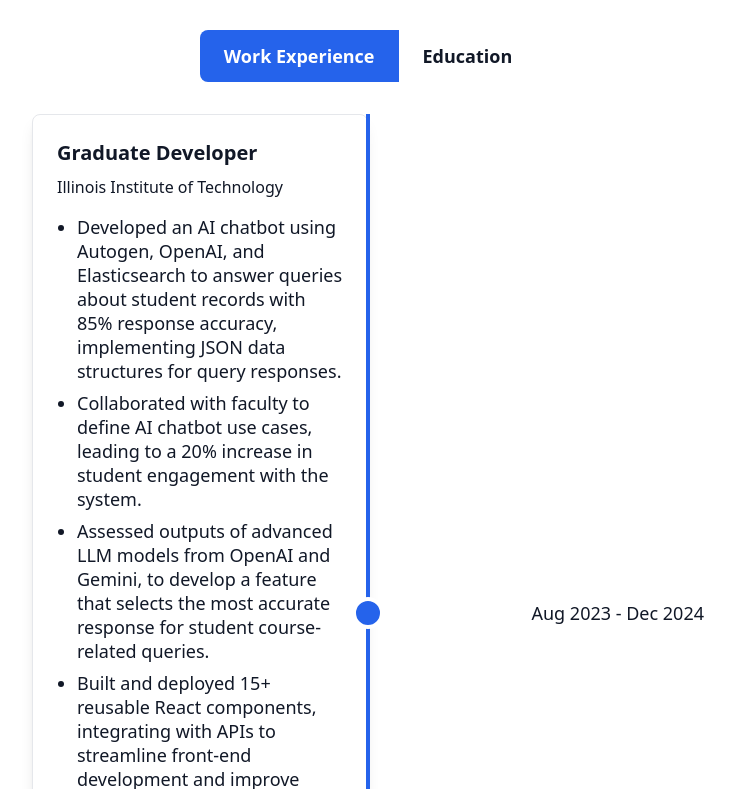
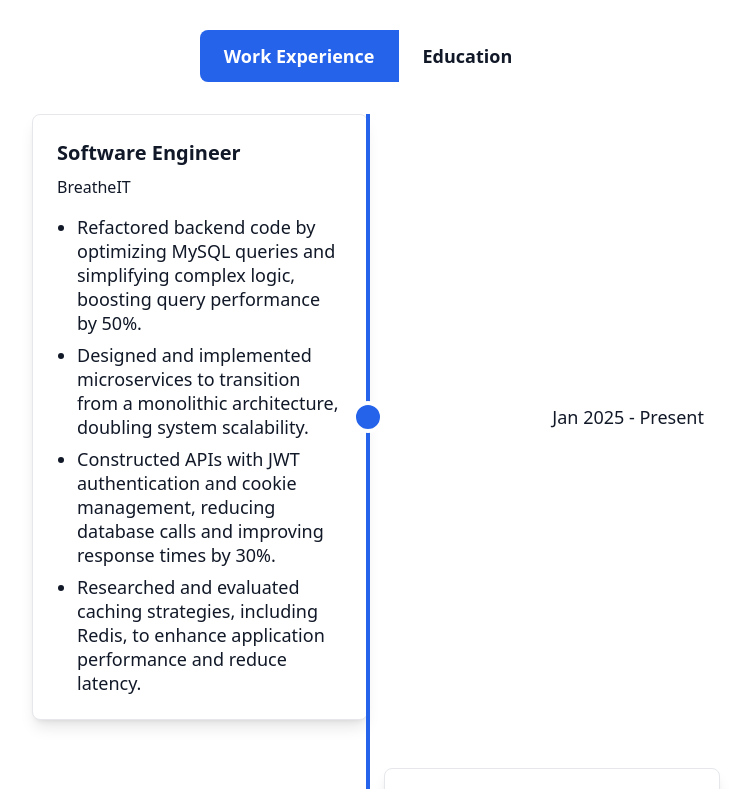
Before and after one commit to prakharnag/portfolio, a React (Vite) app: page / in a window 1280 px wide. Shown: the part 631-1420 px from the top of the page, without its empty margins (272-1023 px from the left). Built offline with nearby package versions, Linux system fonts and the light colour scheme; no server answers.

Commit message:
add experiance

```diff
--- a/src/components/DevJourney.tsx
+++ b/src/components/DevJourney.tsx
@@ -4,6 +4,17 @@ const DevJourney = () => {
   const [activeTab, setActiveTab] = useState<"work" | "education">("work");
 
   const workExperience = [
+    {
+      year: "Jan 2025 - Present",
+      title: "Software Engineer",
+      company: "BreatheIT",
+      details: [
+        "Refactored backend code by optimizing MySQL queries and simplifying complex logic, boosting query performance by 50%.",
+        "Designed and implemented microservices to transition from a monolithic architecture, doubling system scalability.",
+        "Constructed APIs with JWT authentication and cookie management, reducing database calls and improving response times by 30%.",
+        "Researched and evaluated caching strategies, including Redis, to enhance application performance and reduce latency."
+      ],
+    },
     {
       year: "Aug 2023 - Dec 2024",
       title: "Graduate Developer",
```
